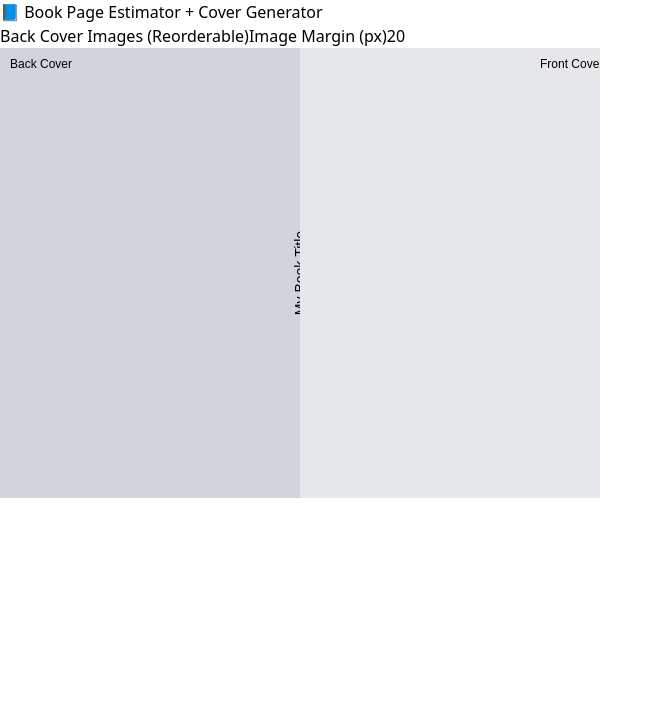
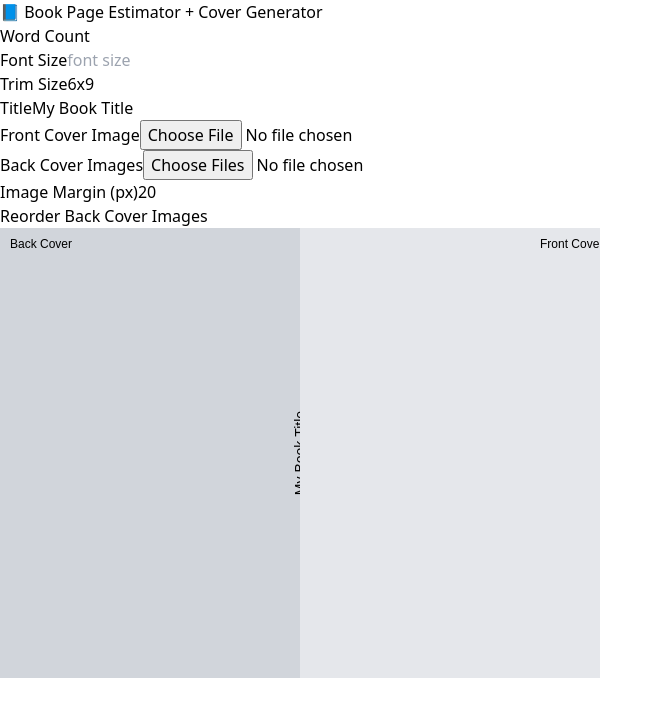
Before and after one commit to avfaulkner/book-page-estimator, a React (Vite) app: page / in a window 1280 px wide. Shown: the top 716 px of the page, without its empty margins (0-663 px from the left). Built offline with nearby package versions, Linux system fonts and the light colour scheme.

Commit message:
improve trim preview

```diff
--- a/src/App.tsx
+++ b/src/App.tsx
@@ -129,10 +129,48 @@ function App() {
   }, [frontFile, backFiles, title, trimSize, pages, fontSize, wordCount, margin]);
 
   return (
-    <div className="p-6 max-w-3xl mx-auto">
-      <h1 className="text-2xl font-bold mb-4">📘 Book Page Estimator + Cover Generator</h1>
+    <div className="p-6 max-w-3xl mx-auto space-y-4">
+      <h1 className="text-2xl font-bold">📘 Book Page Estimator + Cover Generator</h1>
 
-      <label className="block font-semibold">Back Cover Images (Reorderable)</label>
+      <div className="grid md:grid-cols-2 gap-4">
+        <div>
+          <label className="block">Word Count</label>
+          <input value={wordCount} onChange={e => setWordCount(e.target.value)} className="w-full border p-1 rounded" />
+        </div>
+
+        <div>
+          <label className="block">Font Size</label>
+          <input value={fontSize} onChange={e => setFontSize(Number(e.target.value))} className="w-full border p-1 rounded" placeholder="font size" />
+        </div>
+
+        <div>
+          <label className="block">Trim Size</label>
+          <input value={trimSize} onChange={e => setTrimSize(e.target.value)} className="w-full border p-1 rounded" />
+        </div>
+
+        <div>
+          <label className="block">Title</label>
+          <input value={title} onChange={e => setTitle(e.target.value)} className="w-full border p-1 rounded" />
+        </div>
+
+        <div>
+          <label className="block">Front Cover Image</label>
+          <input type="file" accept="image/*" onChange={(e) => e.target.files?.[0] && setFrontFile(e.target.files[0])} />
+        </div>
+
+        <div>
+          <label className="block">Back Cover Images</label>
+          <input type="file" multiple accept="image/*" onChange={(e) => setBackFiles(Array.from(e.target.files || []))} />
+        </div>
+
+        <div>
+          <label className="block">Image Margin (px)</label>
+          <input type="number" value={margin} min={0} onChange={(e) => setMargin(Number(e.target.value))} className="w-full border p-1 rounded" />
+        </div>
+      </div>
+
+      <div>
+        <label className="block font-semibold mt-4">Reorder Back Cover Images</label>
         {backFiles.map((file, index) => (
           <div key={index} className="flex items-center gap-2 mb-1">
             <span className="text-sm w-8">{index + 1}.</span>
@@ -141,15 +179,7 @@ function App() {
             <button onClick={() => moveBackFile(index, 1)} className="text-xs px-2 py-1 bg-gray-200">↓</button>
           </div>
         ))}
-
-      <label className="block mt-4">Image Margin (px)</label>
-      <input
-        type="number"
-        value={margin}
-        min={0}
-        onChange={(e) => setMargin(Number(e.target.value))}
-        className="p-1 border rounded mb-4"
-      />
+      </div>
 
       <canvas ref={canvasRef} className="border rounded shadow-md w-full" />
     </div>
```
Also changed, not shown: 1 other file (tests, documents, lock files or other folders). Lines whose indentation alone changed are shown as unchanged.
